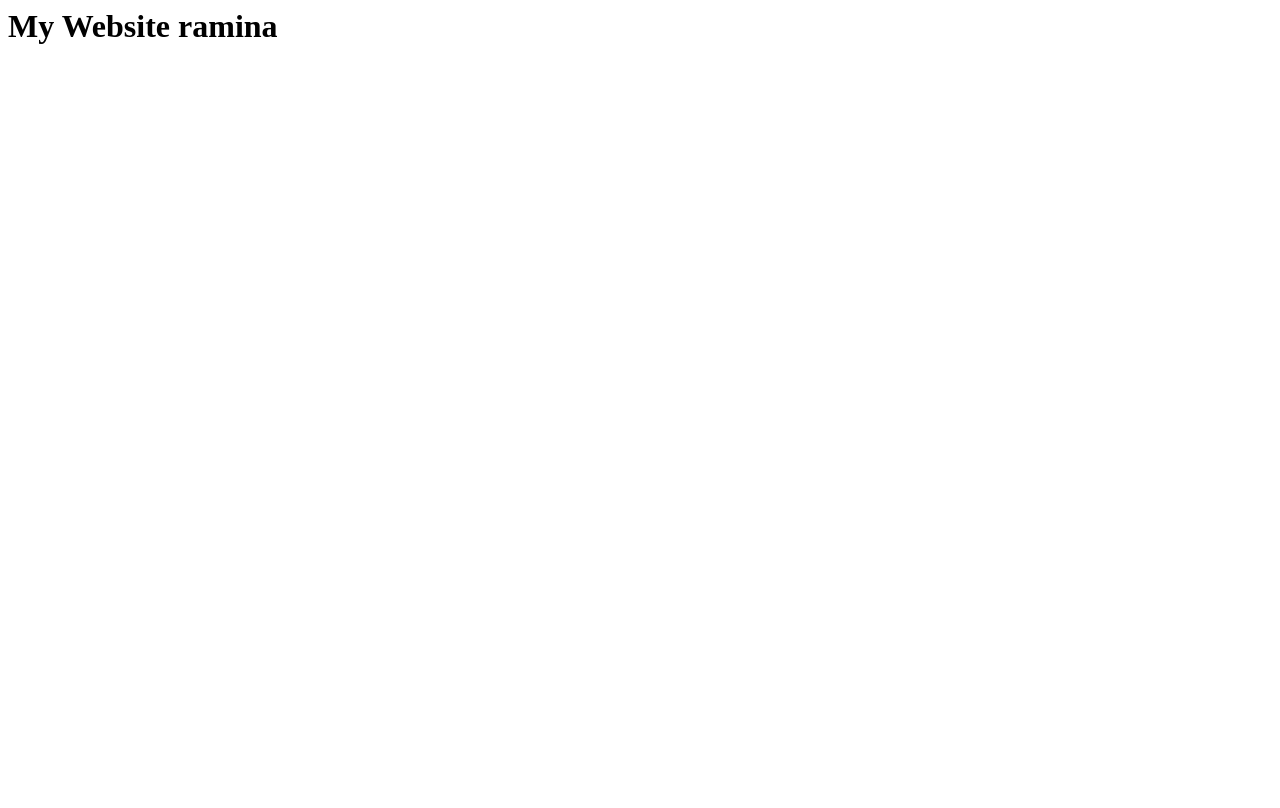
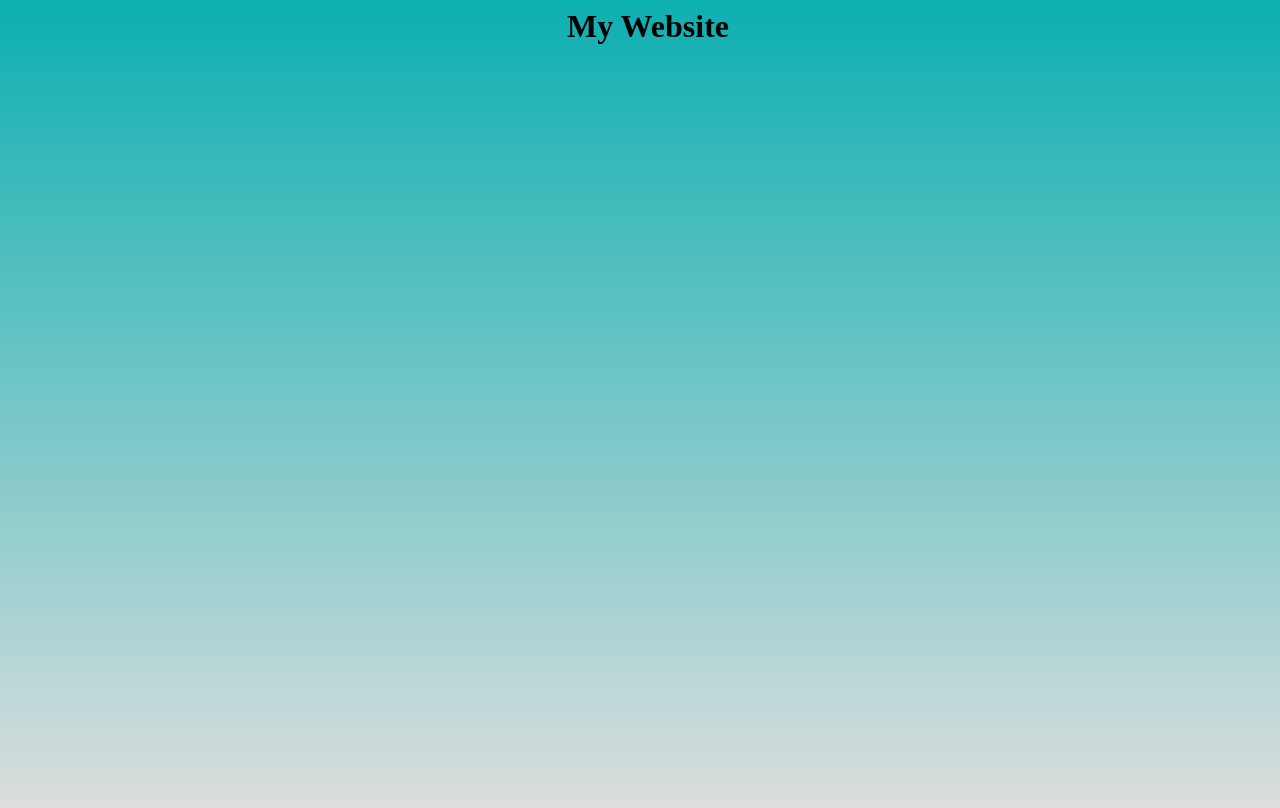
Before and after one commit to rw101629/myWebsite, a plain HTML site: page index.html in a window 1280 px wide. Drawn offline with Linux system fonts and the light colour scheme.

Commit message:
Update index.html

```diff
--- a/index.html
+++ b/index.html
@@ -1,6 +1,20 @@
 <html>
-<head></head>
+<head>
+  <style>
+     body{
+         text-align: center;
+         background-image: linear-gradient(rgb(13, 175, 177), rgb(222, 222, 222));
+         min-width: 100%;
+         min-height: 100%;
+      }
+  </style>
+</head>
+
 <body>
-<h1>My Website ramina</h1>
+<h1>My Website</h1>
+
+
+
 </body>
+
 </html>
```
